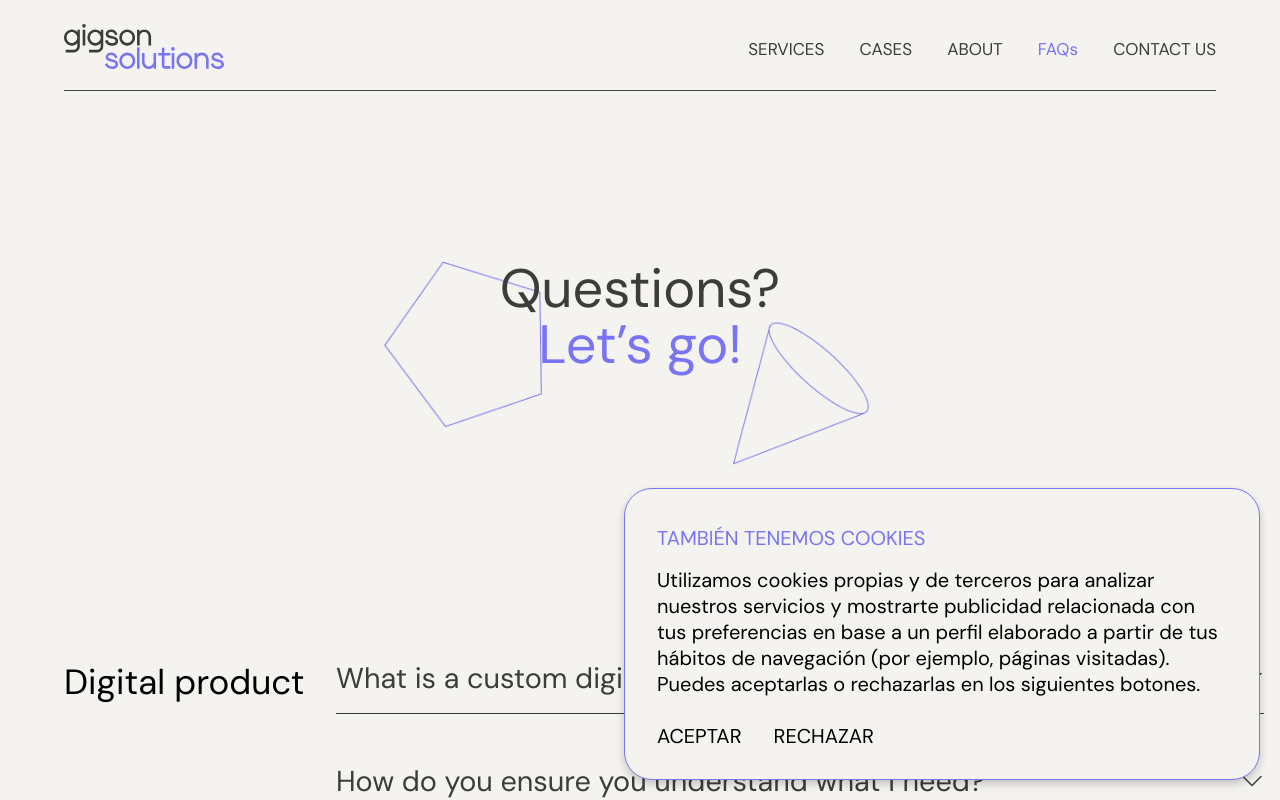
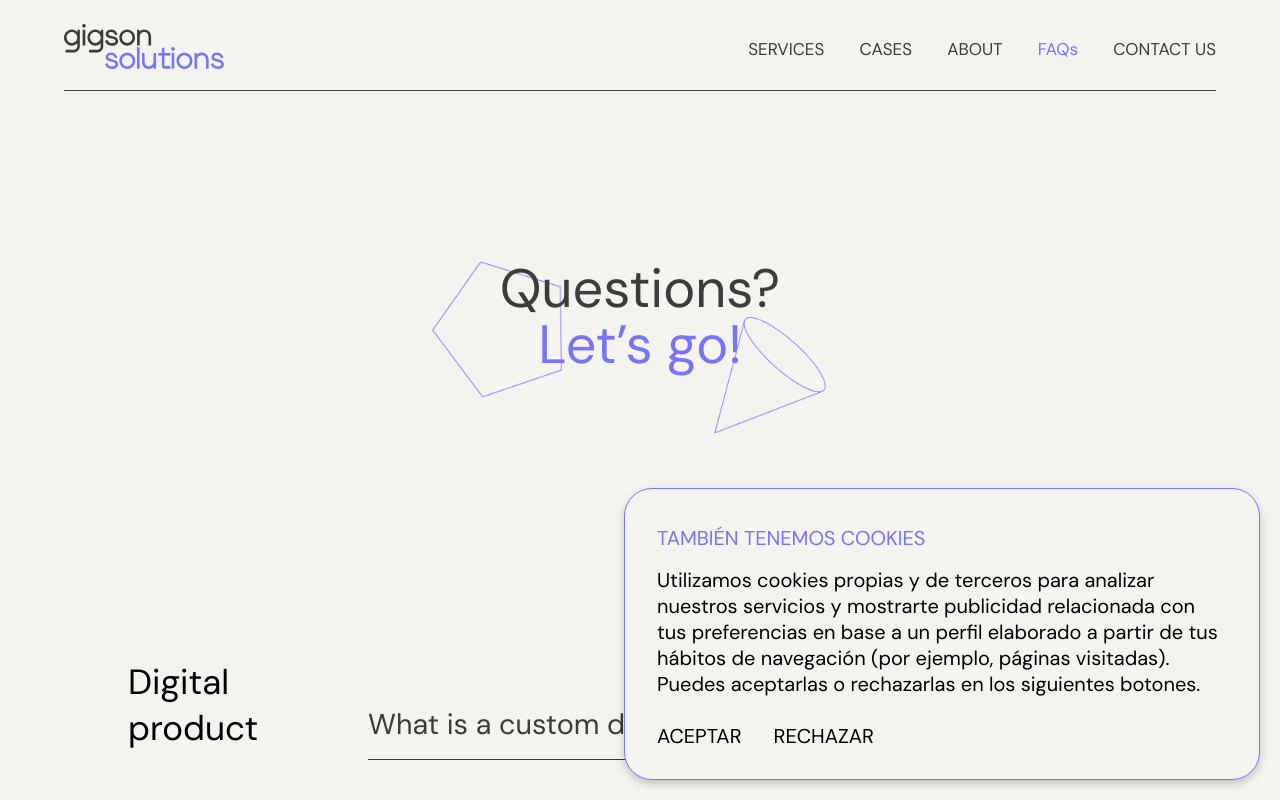
Before and after one commit to martatorredev/GigsonReact, a React (Vite) app: page /faqs in a window 1280 px wide. Shown: the top 800 px of the page. Built offline with nearby package versions, Linux system fonts and the light colour scheme.

Commit message:
Arreglando la capacidad de respuesta de la página de preguntas frecuentes

```diff
--- a/src/components/Pages/Faqs/Faqs.css
+++ b/src/components/Pages/Faqs/Faqs.css
@@ -1,15 +1,16 @@
-
-.faqs-section{
+.faqs-section {
    max-width: 120rem;
    margin: 0 1.5rem;
+   padding-bottom: 3rem;
 }
-.hero-faqs{
+.hero-faqs {
    text-align: center;
-    margin: 10rem 1rem 4rem;
-    padding: 6rem 0;
+   margin: 2rem 1rem 0;
+   padding-top: 6rem;
+   padding-bottom: 4rem;
    overflow: hidden;
 }
-.faqs-imgs{
+.faqs-imgs {
    display: flex;
    max-width: 33rem;
    margin: 0 auto;
@@ -18,7 +19,7 @@
 .faqs-imgs > img:first-child {
    position: absolute;
    top: -7rem;
-    left: .5rem;
+   left: 0.5rem;
    z-index: -1;
    width: 30%;
    object-fit: contain;
@@ -26,84 +27,116 @@
 .faqs-imgs > img:last-child {
    position: absolute;
    top: -5rem;
-    right: .5rem;
+   right: 0.5rem;
    z-index: -1;
    width: 43%;
    object-fit: contain;
 }
-.hero-faqs-h1{
+.hero-faqs-h1 {
    max-width: 17rem;
    margin: 0 auto;
    font-size: 2.575rem;
    line-height: 3.5rem;
-    padding-top: .3rem;
-    color: #3C3C3B;
+   padding-top: 0.3rem;
+   color: #3c3c3b;
    text-wrap: pretty;
 }
 .hero-faqs-h1 > span {
-    color: #7874F4;
+   color: #7874f4;
 }
-.faqs-accordion-h2{
-    font-size: 2.5rem;
+.faqs-accordion-h2 {
+   font-size: 1.7rem;
    margin: 2rem auto;
 }
 
-.faqs-container{
+.faqs-container {
    border: none;
    border-radius: 0;
-    border-bottom: 1px solid #3C3C3B;
+   border-bottom: 1px solid #3c3c3b;
    padding-bottom: 1rem;
-    margin: 1rem ;
+   margin: 1rem;
 }
-.faqs-container > .accordion-btn{
+.faqs-container > .accordion-btn {
    margin: 1rem 0 0;
    padding: 0;
 }
-.faqs-container > .accordion-content{
+.faqs-container > .accordion-content {
    padding: 0;
 }
-.svg-faqs{
+.svg-faqs {
    transition: transform 300ms ease-out;
 }
-.svg-faqs-close{
+.svg-faqs-close {
    transform: rotate(180deg);
    transition: transform 300ms ease-out;
 }
 
+@media (min-width: 32.25rem) {
+   .hero-faqs {
+      padding-top: 7rem;
+      padding-bottom: 5rem;
+   }
+   .faqs-imgs {
+      max-width: 27rem;
+   }
+}
 
-
-
+@media (min-width: 60rem) {
+   .faqs-section {
+      padding-inline: 2rem;
+   }
+}
 
 @media (min-width: 70rem) {
-
-    .hero-faqs{
+   .hero-faqs {
       text-align: center;
       margin: 10rem 1rem 5rem;
       padding: 6rem 0;
       overflow: hidden;
    }
 
-    .hero-faqs-h1{
+   .hero-faqs-h1 {
       max-width: 22rem;
       margin: 0 auto;
       font-size: 3.375rem;
       line-height: 3.5rem;
-        padding-top: .3rem;
-        color: #3C3C3B;
+      padding-top: 0.3rem;
+      color: #3c3c3b;
       text-wrap: pretty;
    }
-    .faqs-accordion{
+   .faqs-accordion {
       display: grid;
       grid-template-columns: 1fr 3fr;
    }
-    .faqs-accordion-h2{
+   .faqs-accordion-h2 {
       position: relative;
-        top: 5.9rem; left: 0;
+      top: 5.9rem;
+      left: 0;
       font-size: 2.1875rem;
-        margin: 1rem 0 1rem 4rem;
+      margin: 1rem 1rem 1rem 4rem;
    }
-    .faqs-section{
+   .faqs-section {
       max-width: 120rem;
       margin: 0 auto;
    }
 }
+@media (min-width: 75rem) {
+   .faqs-section {
+      padding-inline: 4rem;
+   }
+}
+@media (min-width: 90rem) {
+   .faqs-section {
+      padding-inline: 7rem;
+   }
+}
+
+@media (min-width: 100rem) {
+   .faqs-section {
+      padding-inline: 10rem;
+   }
+
+   .faqs-accordion-h2 {
+      font-size: 2.8rem;
+   }
+}
--- a/src/components/Services/Services.css
+++ b/src/components/Services/Services.css
@@ -216,8 +216,8 @@
       font-size: 2rem;
    }
    .why-gigson p {
-    font-size: 1.7em;
- }
+      font-size: 1.7em;
+   }
 }
 @media (min-width: 90rem) {
    .services-cards-top h2 {
```
Lines whose indentation alone changed are shown as unchanged.
